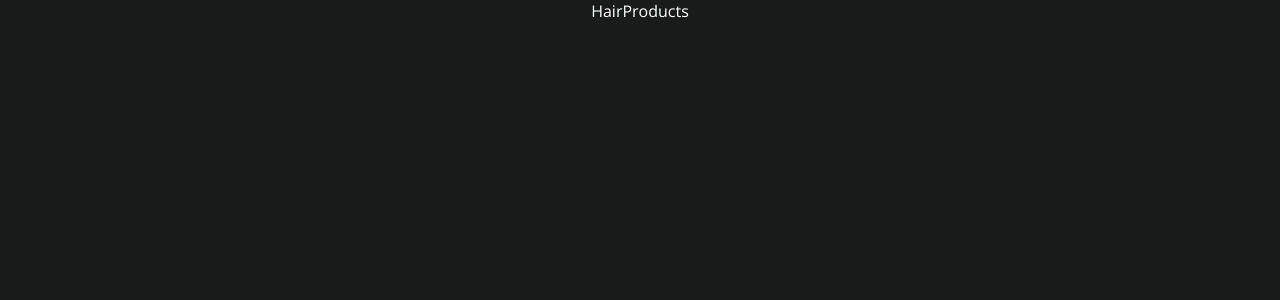
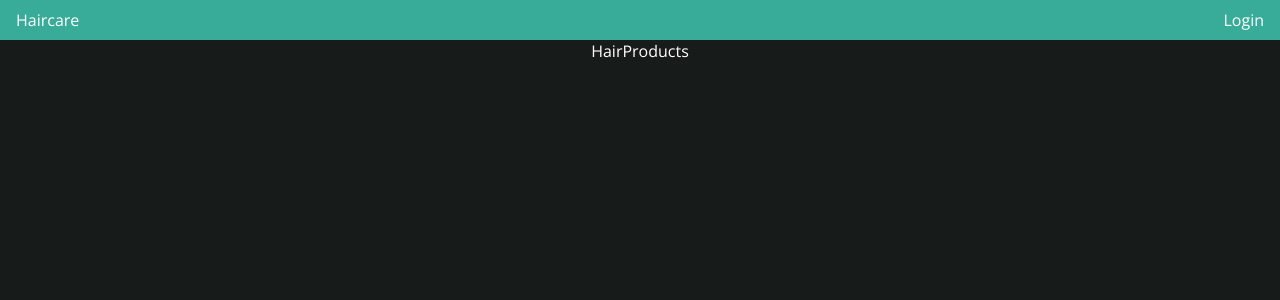
Before and after one commit to DLi7077/e-commerce, a React (Create React App) app: page / in a window 1280 px wide. Shown: the top 300 px of the page. Built offline with nearby package versions, Linux system fonts and the light colour scheme.

Commit message:
Add navbar

```diff
--- a/src/App.js
+++ b/src/App.js
@@ -1,35 +1,16 @@
 import { Routes, Route } from "react-router-dom";
-import Checkout from "./views/Checkout";
-import HairProducts from "./views/HairProducts";
-import Login from "./views/Login";
-import OrderTracking from "./views/OrderTracking";
 
-const routes = [
-  {
-    path: "/",
-    element: <HairProducts />,
-  },
-  {
-    path: "/checkout",
-    element: <Checkout />,
-  },
-  {
-    path: "/login",
-    element: <Login />,
-  },
-  {
-    path: "/tracking",
-    element: <OrderTracking />,
-  },
-];
+import Navbar from "./components/Navbar";
+import { ROUTES } from "./constants/routes";
 
 function App() {
   return (
     <>
+      <Navbar />
       <div className="container">
         <Routes>
-          {routes.map((route) => (
-            <Route {...route} />
+          {ROUTES.map((route) => (
+            <Route key={route.path} {...route} />
           ))}
         </Routes>
       </div>
--- /dev/null
+++ b/src/components/Navbar/index.js
@@ -0,0 +1,14 @@
+import React from "react";
+import { Link } from "react-router-dom";
+import "./navbar.scss";
+
+export default function Navbar() {
+  return (
+    <nav>
+      <Link to="/">Haircare</Link>
+      <Link to="/login" style={{ marginLeft: "auto" }}>
+        Login
+      </Link>
+    </nav>
+  );
+}
--- /dev/null
+++ b/src/components/Navbar/navbar.scss
@@ -0,0 +1,13 @@
+$navbar_background: hsl(170, 50%, 45%);
+$navbar_height: 40px;
+
+nav {
+  box-sizing: border-box;
+  display: flex;
+  align-items: center;
+  gap: 2rem;
+  background-color: $navbar_background;
+  height: $navbar_height;
+  width: 100%;
+  padding-inline: 1rem;
+}
--- /dev/null
+++ b/src/constants/routes.js
@@ -0,0 +1,23 @@
+import Checkout from "../views/Checkout";
+import HairProducts from "../views/HairProducts";
+import Login from "../views/Login";
+import OrderTracking from "../views/OrderTracking";
+
+export const ROUTES = [
+  {
+    path: "/",
+    element: <HairProducts />,
+  },
+  {
+    path: "/checkout",
+    element: <Checkout />,
+  },
+  {
+    path: "/login",
+    element: <Login />,
+  },
+  {
+    path: "/tracking",
+    element: <OrderTracking />,
+  },
+];
--- a/src/index.scss
+++ b/src/index.scss
@@ -37,3 +37,13 @@ code {
   font-family: source-code-pro, Menlo, Monaco, Consolas, "Courier New",
     monospace;
 }
+
+a {
+  text-decoration: none;
+  text-decoration-color: $tint;
+  color: white;
+}
+
+a:hover {
+  text-decoration: underline;
+}
```
